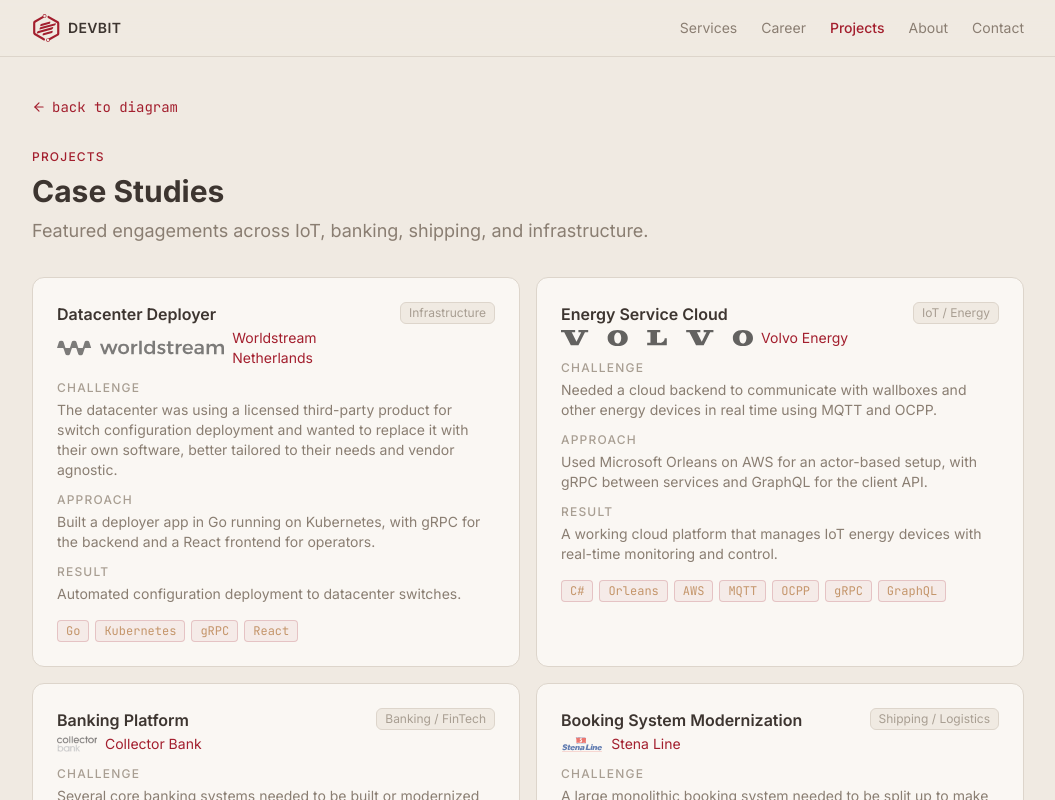
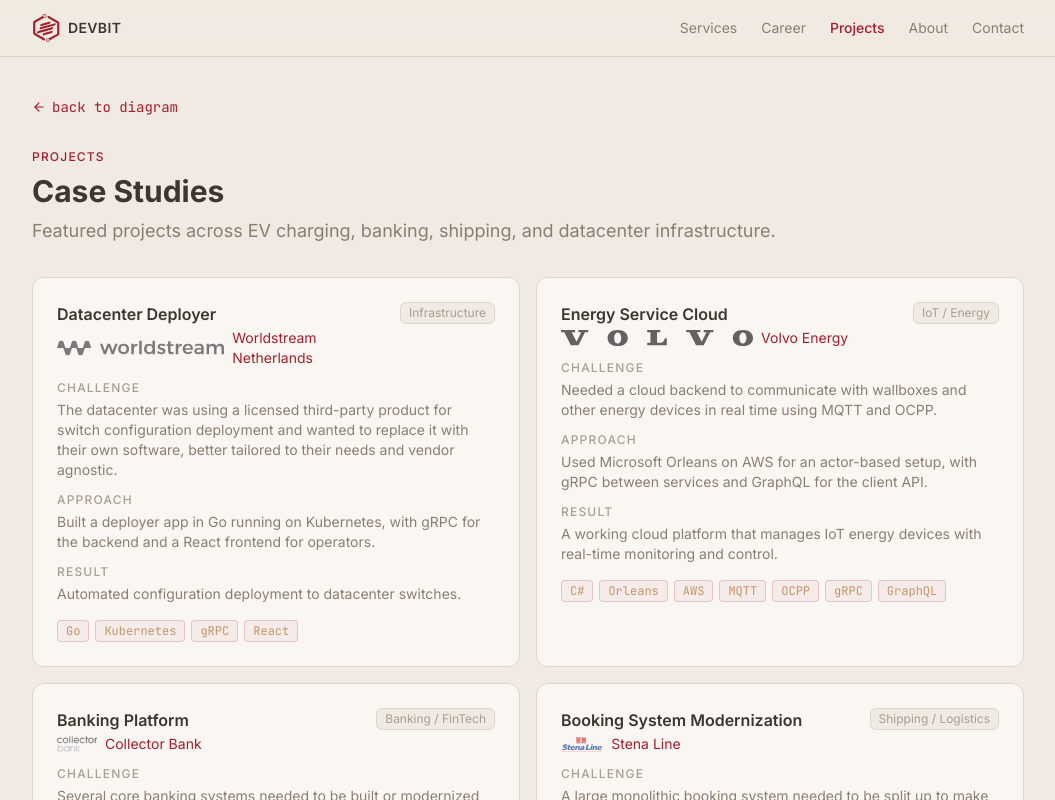
Before and after one commit to haderach75/devbit.se, a Next.js app: page /projects in a window 1280 px wide. Shown: the top 800 px of the page, without its empty margins (112-1167 px from the left). Built offline with nearby package versions, Linux system fonts and the light colour scheme.

Commit message:
fix: update projects description — EV charging, not IoT

```diff
--- a/src/app/projects/page.tsx
+++ b/src/app/projects/page.tsx
@@ -12,7 +12,7 @@ export const metadata: Metadata = {
 export default function ProjectsPage() {
   return (
     <PageContainer>
-      <SectionHeading label="Projects" title="Case Studies" description="Featured engagements across IoT, banking, shipping, and infrastructure." />
+      <SectionHeading label="Projects" title="Case Studies" description="Featured projects across EV charging, banking, shipping, and datacenter infrastructure." />
       <div className="grid grid-cols-1 gap-4 lg:grid-cols-2">
         {projects.map((project, i) => <ProjectCard key={project.id} project={project} index={i} />)}
       </div>
```
